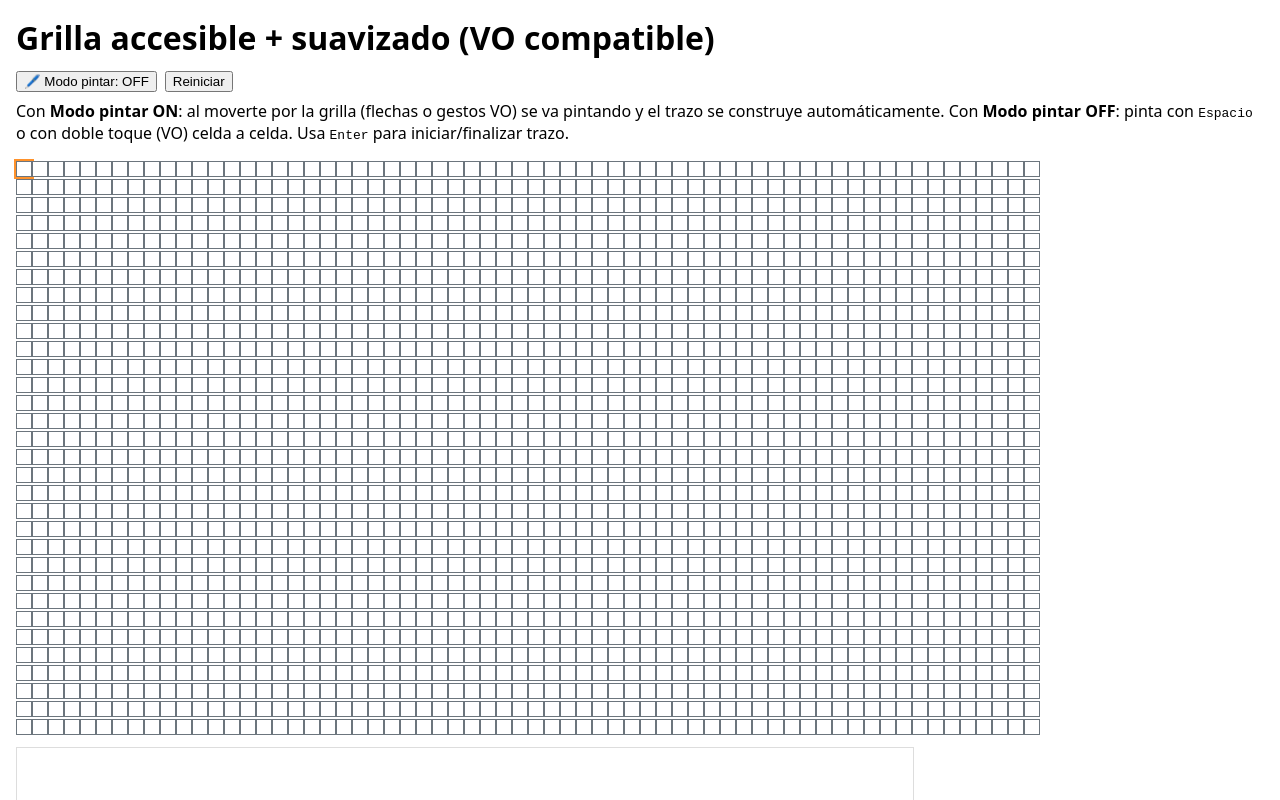
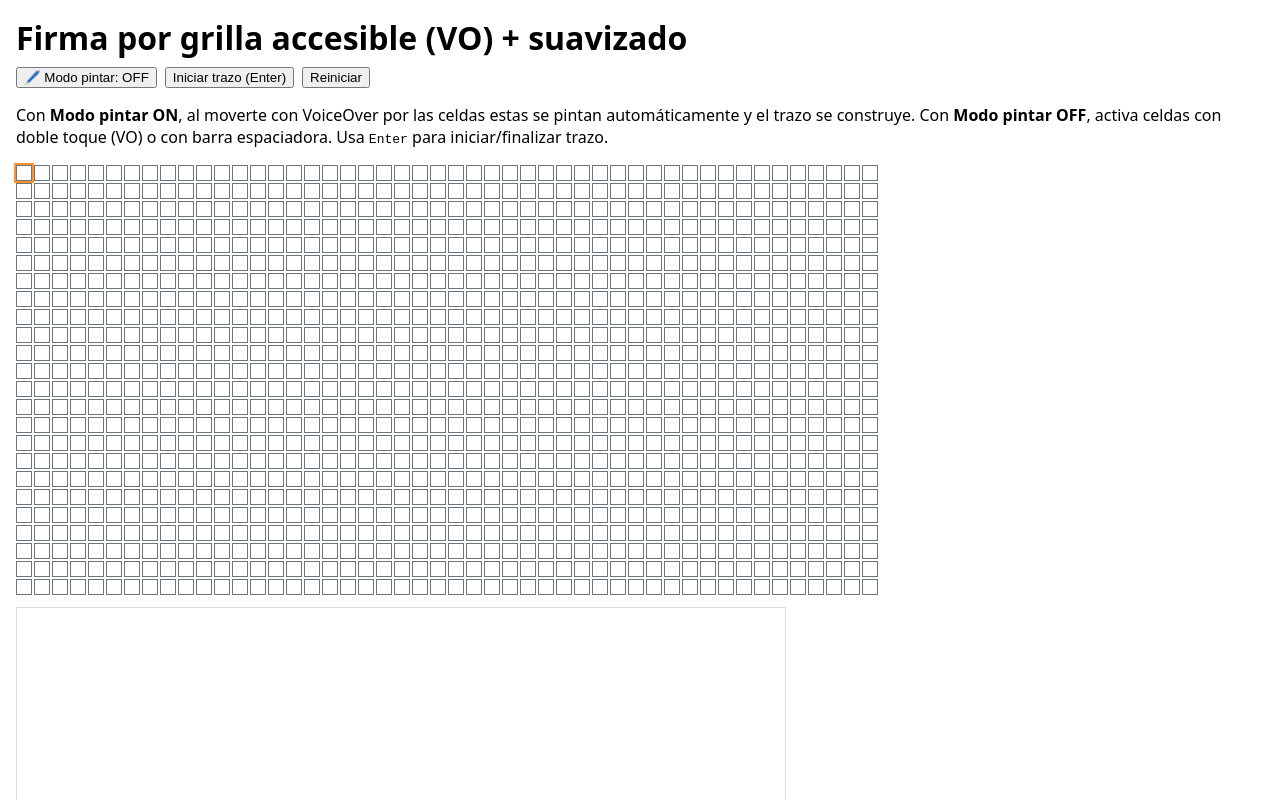
Before and after one commit to mbrachetta/mi-app, a React (Create React App) app: page / in a window 1280 px wide. Shown: the top 800 px of the page. Built offline with nearby package versions, Linux system fonts and the light colour scheme.

Commit message:
prueba con grilla 9

```diff
--- a/src/App.js
+++ b/src/App.js
@@ -1,68 +1,69 @@
 import React, { useEffect, useMemo, useRef, useState } from "react";
 
-/* ==== Utilidades ==== */
+/* --- Utilidades --- */
 function cellId(r, c) { return `${r}:${c}`; }
 function cellCenter(id, size) {
   const [r, c] = id.split(":").map(Number);
   return { x: c * size + size / 2, y: r * size + size / 2 };
 }
-
-// Catmull–Rom (centrípeta) → Bezier cúbicas (atributo `d` de <path>)
+// Catmull–Rom (centrípeta) → Bezier cúbicas (para <path d="...">)
 function catmullRomToBezier(points, alpha = 0.5) {
   if (!points || points.length < 2) return "";
   const pts = points.slice();
   pts.unshift(points[0]); pts.push(points[points.length - 1]);
-
   const d = [`M ${pts[1].x} ${pts[1].y}`];
   for (let i = 0; i < pts.length - 3; i++) {
     const p0 = pts[i], p1 = pts[i+1], p2 = pts[i+2], p3 = pts[i+3];
     const d01 = Math.hypot(p1.x - p0.x, p1.y - p0.y) || 1;
     const d12 = Math.hypot(p2.x - p1.x, p2.y - p1.y) || 1;
     const d23 = Math.hypot(p3.x - p2.x, p3.y - p2.y) || 1;
-
     const d01a = Math.pow(d01, alpha), d12a = Math.pow(d12, alpha), d23a = Math.pow(d23, alpha);
-    const A = (2 * d01a + d12a), B = (d01a + 2 * d12a);
-    const C = (2 * d23a + d12a), E = (d23a + 2 * d12a);
-
-    const denom1 = (A + d01a) || 1;
-    const denom2 = (C + d23a) || 1;
-
+    const A = (2 * d01a + d12a), C = (2 * d23a + d12a);
+    const denom1 = (A + d01a) || 1, denom2 = (C + d23a) || 1;
     const c1x = (-d12a * p0.x + A * p1.x + d01a * p2.x) / denom1;
     const c1y = (-d12a * p0.y + A * p1.y + d01a * p2.y) / denom1;
-
     const c2x = ( d12a * p3.x + C * p2.x - d23a * p1.x) / denom2;
     const c2y = ( d12a * p3.y + C * p2.y - d23a * p1.y) / denom2;
-
     d.push(`C ${c1x} ${c1y} ${c2x} ${c2y} ${p2.x} ${p2.y}`);
   }
   return d.join(" ");
 }
 
-/* ==== App ==== */
+/* --- App --- */
 export default function App() {
-  // Ajustes de lienzo
-  const rows = 32, cols = 64, cellSize = 14;
+  // Ajustes
+  const rows = 24, cols = 48, cellSize = 16;  // puedes ajustar densidad
   const strokeColor = "#0d6efd", strokeWidth = 2, alpha = 0.5;
 
   // Estado
-  const [painted, setPainted] = useState(new Set());
+  const [paintMode, setPaintMode] = useState(false);     // ON: pinta al enfocar
+  const [painted, setPainted] = useState(new Set());     // celdas pintadas
   const [focusCell, setFocusCell] = useState({ r: 0, c: 0 });
-  const [current, setCurrent] = useState(null); // { cells:[], points:[] }
-  const [strokes, setStrokes] = useState([]);
-  const [paintMode, setPaintMode] = useState(false); // NUEVO: Modo pintar
+  const [current, setCurrent] = useState(null);          // {cells:[], points:[]}
+  const [strokes, setStrokes] = useState([]);            // trazos finalizados
   const liveRef = useRef(null);
 
+  const announce = (msg) => { if (liveRef.current) liveRef.current.textContent = msg; };
   const W = cols * cellSize, H = rows * cellSize;
 
-  const announce = (msg) => { if (liveRef.current) liveRef.current.textContent = msg; };
-
-  // Iniciar/terminar trazo
+  // Acciones de trazo
   const startStrokeAt = (r, c) => {
     const id = cellId(r, c);
     const p = cellCenter(id, cellSize);
     setPainted(prev => new Set(prev).add(id));
     setCurrent({ cells: [id], points: [p] });
     announce("Inicio de trazo.");
+  };
+  const addCellToStroke = (r, c) => {
+    const id = cellId(r, c);
+    setPainted(prev => { const n = new Set(prev); n.add(id); return n; });
+    if (current) {
+      setCurrent({
+        cells: [...current.cells, id],
+        points: [...current.points, cellCenter(id, cellSize)]
+      });
+    }
+    announce(`Celda ${r+1}, ${c+1} pintada.`);
   };
   const finishStroke = () => {
     if (!current) return;
@@ -71,40 +72,23 @@ export default function App() {
     announce("Trazo finalizado.");
   };
 
-  // Pintar una celda (y añadir al trazo si existe)
-  const paintCell = (r, c) => {
-    const id = cellId(r, c);
-    setPainted(prev => {
-      const next = new Set(prev); next.add(id); return next;
-    });
-    if (current) {
-      setCurrent({
-        cells: [...current.cells, id],
-        points: [...current.points, cellCenter(id, cellSize)]
-      });
-    }
-  };
-
-  // Click / doble toque
-  const onActivateCell = (r, c) => {
-    if (!current) startStrokeAt(r, c);
-    else paintCell(r, c);
-    announce(`Celda ${r + 1}, ${c + 1} pintada.`);
-  };
-
-  // Desplazar foco con flechas
+  // Foco / navegación
   const moveFocus = (dr, dc) => {
     const r = (focusCell.r + dr + rows) % rows;
     const c = (focusCell.c + dc + cols) % cols;
     setFocusCell({ r, c });
-    const el = document.getElementById(`cell-${r}-${c}`); el && el.focus();
-    // Si modo pintar está ON y hay trazo, pintamos al entrar
+    const el = document.getElementById(`cell-${r}-${c}`);
+    if (el) el.focus();
     if (paintMode) {
-      if (!current) startStrokeAt(r, c); else paintCell(r, c);
+      if (!current) startStrokeAt(r, c); else addCellToStroke(r, c);
     }
   };
-
-  // Teclado por celda
+  const onCellFocus = (r, c) => {
+    setFocusCell({ r, c });
+    if (paintMode) {
+      if (!current) startStrokeAt(r, c); else addCellToStroke(r, c);
+    }
+  };
   const onCellKeyDown = (e, r, c) => {
     switch (e.key) {
       case "ArrowRight": e.preventDefault(); moveFocus(0, 1); break;
@@ -113,7 +97,7 @@ export default function App() {
       case "ArrowUp":    e.preventDefault(); moveFocus(-1,0); break;
       case " ":
         e.preventDefault();
-        onActivateCell(r, c);
+        if (!current) startStrokeAt(r, c); else addCellToStroke(r, c);
         break;
       case "Enter":
         e.preventDefault();
@@ -122,19 +106,14 @@ export default function App() {
       default: break;
     }
   };
-
-  // Pintar al entrar con foco (para VO) SÓLO si modo pintar está ON
-  const onCellFocus = (r, c) => {
-    setFocusCell({ r, c });
-    if (paintMode) {
-      if (!current) startStrokeAt(r, c); else paintCell(r, c);
-    }
+  const onCellActivate = (r, c) => { // click / doble toque VO
+    if (!current) startStrokeAt(r, c); else addCellToStroke(r, c);
   };
 
   // Foco inicial
   useEffect(() => {
     const el = document.getElementById("cell-0-0");
-    if (el) el.focus();
+    el && el.focus();
   }, []);
 
   // Paths suavizados
@@ -148,17 +127,13 @@ export default function App() {
     [current, alpha]
   );
 
-  // Alterna Modo pintar (si se apaga, cierra el trazo)
+  // Controles superiores
   const togglePaintMode = () => {
     const next = !paintMode;
     setPaintMode(next);
-    if (!next && current) finishStroke();
-    if (next && !current) {
-      // Arranca inmediatamente en la celda enfocada (con VO esto evita doble gesto)
-      startStrokeAt(focusCell.r, focusCell.c);
-    }
+    if (!next && current) finishStroke(); // al apagar, cerramos trazo
+    if (next && !current) startStrokeAt(focusCell.r, focusCell.c); // al encender, arrancamos
   };
-
   const resetAll = () => {
     setPainted(new Set()); setCurrent(null); setStrokes([]);
     announce("Lienzo reiniciado.");
@@ -166,7 +141,7 @@ export default function App() {
 
   return (
     <div style={{ padding: 16, fontFamily: "system-ui, sans-serif" }}>
-      <h1 style={{ margin: "0 0 12px" }}>Grilla accesible + suavizado (VO compatible)</h1>
+      <h1 style={{ margin: "0 0 8px" }}>Firma por grilla accesible (VO) + suavizado</h1>
 
       <div style={{ display: "flex", gap: 8, marginBottom: 8 }}>
         <button
@@ -176,22 +151,24 @@ export default function App() {
         >
           {paintMode ? "🖊️ Modo pintar: ON" : "🖊️ Modo pintar: OFF"}
         </button>
+        <button onClick={() => (!current ? startStrokeAt(focusCell.r, focusCell.c) : finishStroke())}>
+          {!current ? "Iniciar trazo (Enter)" : "Finalizar trazo (Enter)"}
+        </button>
         <button onClick={resetAll}>Reiniciar</button>
       </div>
 
-      <p id="grid-help" style={{ marginTop: 0 }}>
-        Con <strong>Modo pintar ON</strong>: al moverte por la grilla (flechas o gestos VO) se va
-        pintando y el trazo se construye automáticamente.{" "}
-        Con <strong>Modo pintar OFF</strong>: pinta con <kbd>Espacio</kbd> o con doble toque (VO) celda a celda.
-        Usa <kbd>Enter</kbd> para iniciar/finalizar trazo.
+      <p id="help">
+        Con <strong>Modo pintar ON</strong>, al moverte con VoiceOver por las celdas
+        estas se pintan automáticamente y el trazo se construye. Con <strong>Modo pintar OFF</strong>,
+        activa celdas con doble toque (VO) o con barra espaciadora. Usa <kbd>Enter</kbd> para
+        iniciar/finalizar trazo.
       </p>
 
-      {/* Grilla accesible */}
+      {/* --- REJILLA DE BOTONES (no usamos role="grid" para evitar problemas móviles) --- */}
       <div
-        role="grid"
-        aria-labelledby="grid-help"
-        aria-rowcount={rows}
-        aria-colcount={cols}
+        aria-labelledby="help"
+        aria-describedby="help"
+        role="group"
         style={{
           display: "inline-grid",
           gridTemplateColumns: `repeat(${cols}, ${cellSize}px)`,
@@ -201,25 +178,24 @@ export default function App() {
         {Array.from({ length: rows }).map((_, r) =>
           Array.from({ length: cols }).map((_, c) => {
             const id = cellId(r, c);
-            const selected = painted.has(id);
-            const isFocus = focusCell.r === r && focusCell.c === c;
+            const pressed = painted.has(id);
+            const isFocus = (focusCell.r === r && focusCell.c === c);
             return (
-              <div
+              <button
                 key={id}
                 id={`cell-${r}-${c}`}
-                role="gridcell"
+                aria-pressed={pressed}
+                aria-label={`Celda ${r+1}, ${c+1}${pressed ? ", pintada" : ""}`}
                 tabIndex={isFocus ? 0 : -1}
-                aria-selected={selected}
-                aria-label={`Celda ${r + 1}, ${c + 1}${selected ? ", pintada" : ""}`}
                 onFocus={() => onCellFocus(r, c)}
                 onKeyDown={(e) => onCellKeyDown(e, r, c)}
-                onClick={() => onActivateCell(r, c)}
+                onClick={() => onCellActivate(r, c)}
                 style={{
                   width: cellSize, height: cellSize,
                   border: "1px solid #6c757d",
-                  background: selected ? "#0d6efd" : "#ffffff",
+                  background: pressed ? "#0d6efd" : "#ffffff",
                   outline: isFocus ? "2px solid #ff922b" : "none",
-                  outlineOffset: 0
+                  padding: 0, lineHeight: 0
                 }}
               />
             );
@@ -227,7 +203,7 @@ export default function App() {
         )}
       </div>
 
-      {/* Región de mensajes de estado accesibles */}
+      {/* Región de mensajes accesibles (VO anunciará estados sin mover foco) */}
       <div
         ref={liveRef}
         aria-live="polite"
@@ -235,12 +211,12 @@ export default function App() {
         style={{ position: "absolute", left: -9999, width: 1, height: 1, overflow: "hidden" }}
       />
 
-      {/* Vista previa suavizada */}
+      {/* --- VISTA PREVIA SUAVIZADA ---
+           IMPORTANTÍSIMO: aria-hidden="true" para que VO NO se vaya a la "imagen" */}
       <div style={{ marginTop: 12 }}>
         <svg
           width={W} height={H}
-          role="img"
-          aria-label="Vista previa suavizada del trazo"
+          aria-hidden="true" focusable="false"
           style={{ display: "block", border: "1px solid #ddd", background: "#fff" }}
         >
           {previousPaths.map((d, i) => (
```
